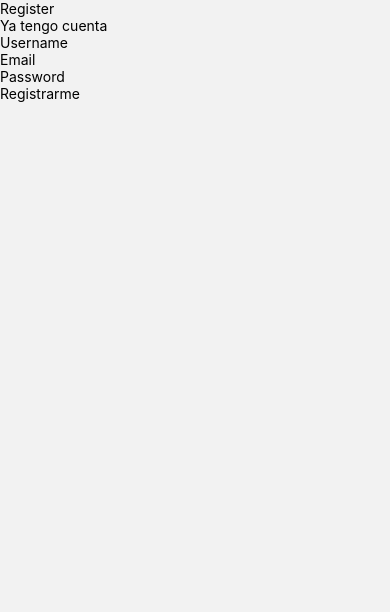
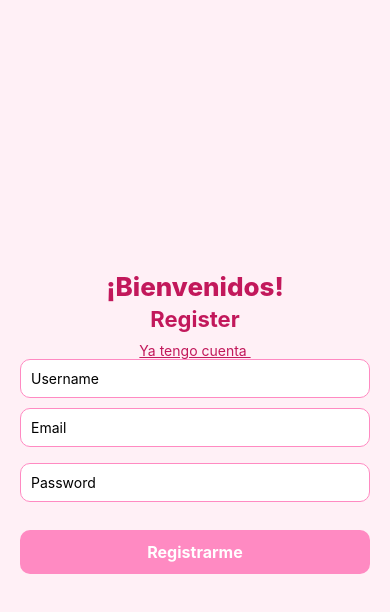
Before and after one commit to SolBurgosB/grupo5_prog3_com1_pi2, a React Native app in the folder grupo5_prog3_com1_pi2/: screen /Register in a window 390 px wide. Shown: the top 612 px of the page. Built offline with nearby package versions, Linux system fonts and the light colour scheme.

Commit message:
Css de Register

```diff
--- a/grupo5_prog3_com1_pi2/src/screens/Register.js
+++ b/grupo5_prog3_com1_pi2/src/screens/Register.js
@@ -47,19 +47,20 @@ export default class Register extends Component {
     render() {
         return (
             <View style={styles.container}>
-                <Text>Register</Text>
-                <Pressable onPress={() => this.props.navigation.navigate('Login')}>
-                    <Text>Ya tengo cuenta </Text>
+                <Text style={styles.app}>¡Bienvenidos!</Text>
+                <Text style={styles.titulo}>Register</Text>
+                <Pressable style={styles.loginboton} onPress={() => this.props.navigation.navigate('Login')}>
+                    <Text style={styles.login}>Ya tengo cuenta </Text>
                 </Pressable>
                 <View>
-                    <TextInput keyboardType='default' placeholder='Username' onChangeText={(text) => this.setState({ username: text })} value={this.state.username} />
-                    <TextInput keyboardType='email-address' placeholder='Email' onChangeText={(text) => this.setState({ email: text })} value={this.state.email} />
-                    <Text>{this.state.errormail}</Text>
-                    <TextInput keyboardType='default' placeholder='Password' secureTextEntry={true} onChangeText={(text) => this.setState({ password: text })} value={this.state.password} />
-                    <Text>{this.state.errorpass}</Text>
-                    <Text>{this.state.errorfirebase}</Text>
-                    <Pressable onPress={() => this.submit(this.state.username, this.state.email, this.state.password)}>
-                        <Text>Registrarme</Text>
+                    <TextInput style={styles.campo} keyboardType='default' placeholder='Username' onChangeText={(text) => this.setState({ username: text })} value={this.state.username} />
+                    <TextInput style={styles.campo} keyboardType='email-address' placeholder='Email' onChangeText={(text) => this.setState({ email: text })} value={this.state.email} />
+                    <Text style={styles.error}>{this.state.errormail}</Text>
+                    <TextInput style={styles.campo}keyboardType='default' placeholder='Password' secureTextEntry={true} onChangeText={(text) => this.setState({ password: text })} value={this.state.password} />
+                    <Text style={styles.error}>{this.state.errorpass}</Text>
+                    <Text style={styles.error}>{this.state.errorfirebase}</Text>
+                    <Pressable style={styles.registrarseboton}onPress={() => this.submit(this.state.username, this.state.email, this.state.password)}>
+                        <Text style={styles.registrarsetexto}>Registrarme</Text>
                     </Pressable>
                 </View>
             </View>
@@ -69,7 +70,60 @@ export default class Register extends Component {
 
 const styles = StyleSheet.create({
     container: {
-        flex: 1,
-        width: "100%",
+      flex: 1,
+      backgroundColor: "#FFF0F6",
+      paddingHorizontal: 20,
+      justifyContent: "center",
     },
-})
+    app: {
+      textAlign: "center",
+      color: "#C2185B",
+      fontSize: 26,
+      fontWeight: "800",
+      marginBottom: 4,
+    },
+    titulo: {
+      textAlign: "center",
+      color: "#C2185B",
+      fontSize: 22,
+      fontWeight: "bold",
+    },
+    card: {
+      backgroundColor: "#FFE6F2",
+      borderColor: "#FF8AC2",
+      borderWidth: 1,
+      borderRadius: 16,
+      padding: 16,
+    },
+    campo: {
+      backgroundColor: "white",
+      borderColor: "#FF8AC2",
+      borderWidth: 1,
+      borderRadius: 10,
+      padding: 10,
+      marginBottom: 10,
+    },
+    registrarseboton: {
+      backgroundColor: "#FF8AC2",
+      borderRadius: 10,
+      paddingVertical: 12,
+      alignItems: "center",
+      marginTop: 6,
+    },
+    registrarsetexto: {
+      color: "white",
+      fontWeight: "bold",
+      fontSize: 16,
+    },
+    loginboton: { alignItems: "center", marginTop: 10 },
+    login: {
+      color: "#C2185B",
+      textDecorationLine: "underline",
+      fontSize: 14,
+    },
+    error: {
+      color: "#D32F2F",
+      fontSize: 12,
+      marginBottom: 6,
+    },
+  })
```
